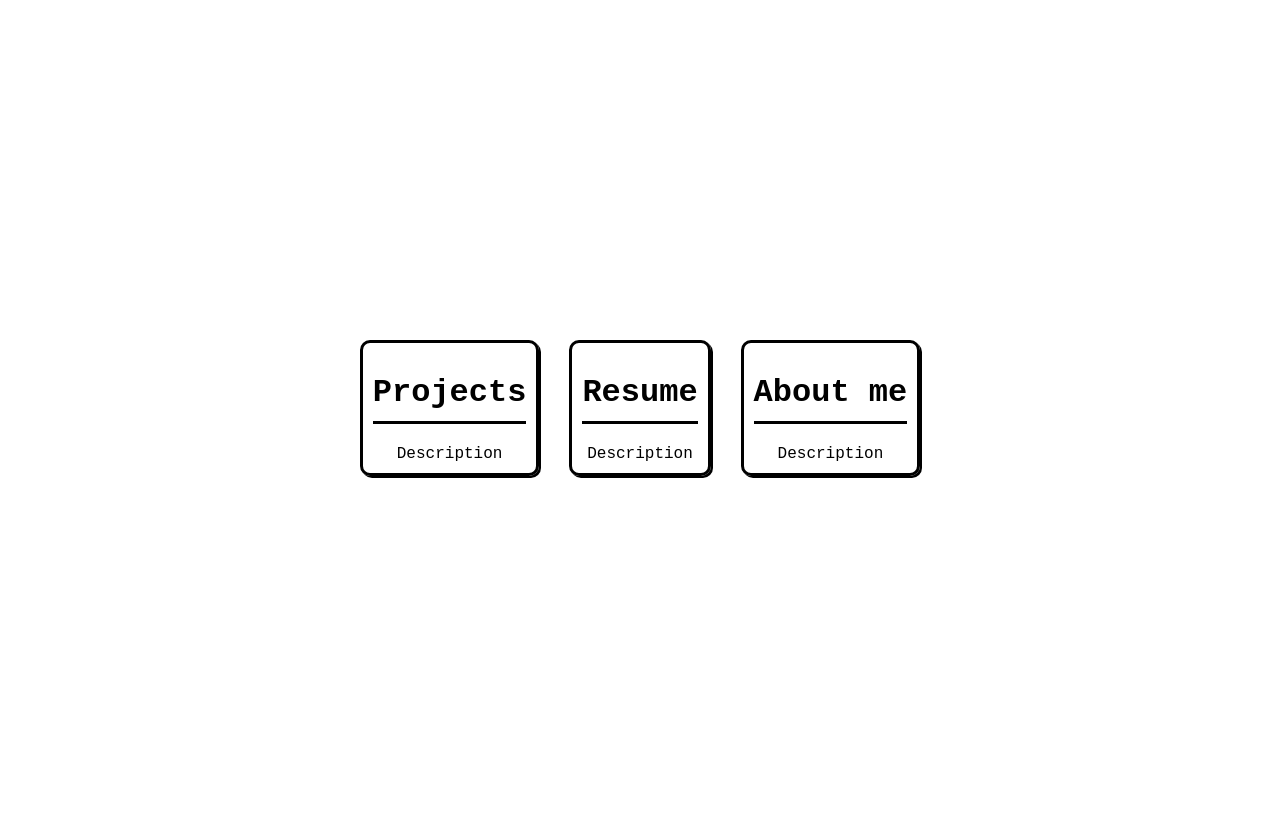
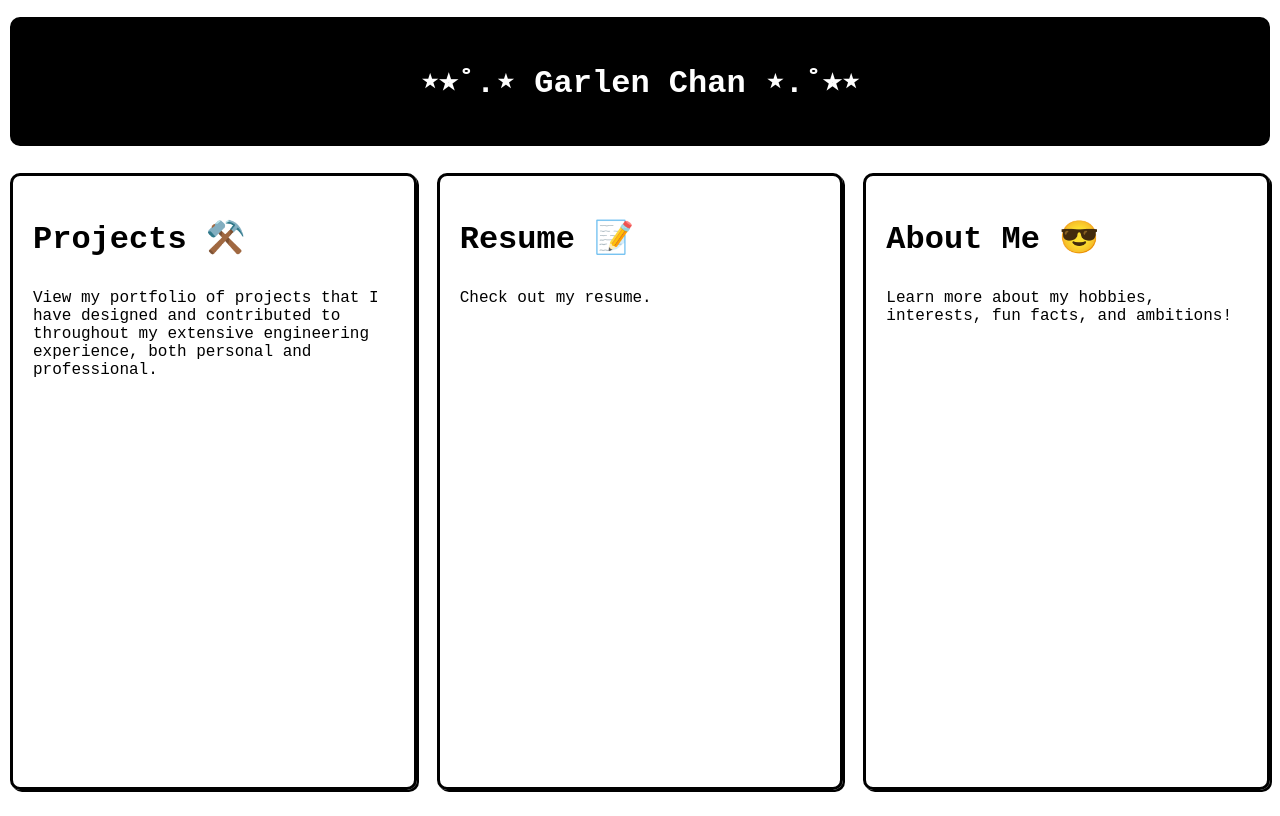
Before and after one commit to gachan2090/len.katsu, a React (Vite) app: page / in a window 1280 px wide. Built offline with nearby package versions, Linux system fonts and the light colour scheme.

Commit message:
completed general formatting

```diff
--- a/src/App.jsx
+++ b/src/App.jsx
@@ -9,9 +9,13 @@ import emuLogoSVG from "./assets/emu-logo.svg"
 import { motion } from "framer-motion";
 import { Link } from "react-router-dom";
 
-let header1 = "Projects";
-let header2 = "Resume";
-let header3 = "About me";
+const header1 = "Projects ⚒️";
+const header2 = "Resume 📝";
+const header3 = "About Me 😎";
+
+const text1 = "View my portfolio of projects that I have designed and contributed to throughout my extensive engineering experience, both personal and professional."
+const text2 = "Check out my resume."
+const text3 = "Learn more about my hobbies, interests, fun facts, and ambitions!"
 
 function Card(props){
   return (
@@ -19,12 +23,12 @@ function Card(props){
     <h1 className="cardHeader">
       {props.headers}
     </h1>
-    <section className="cardDesc">
-      <p1>Description</p1>
-    </section>
-  </div>)
+    <p className="cardDescription">
+      {props.text}
+    </p>
+  </div>
+  )
 }
-
 
 function App(){
   useEffect(() => {
@@ -35,10 +39,17 @@ function App(){
 
     return (
     <>
-    <div className="cardWrap">
-      <Card headers={header1}/>
-      <Card headers={header2}/>
-      <Card headers={header3}/>
+    <div className="siteStructure">
+      <div className="headerWrap">
+        <h1 className="title">
+          ⋆⭒˚.⋆ Garlen Chan ⋆.˚⭒⋆
+        </h1>
+      </div>
+      <div className="cardWrap">
+        <Card headers={header1} text={text1}/>
+        <Card headers={header2} text={text2}/>
+        <Card headers={header3} text={text3}/>
+      </div>
     </div>
     </>
   );
--- a/src/index.css
+++ b/src/index.css
@@ -1,28 +1,86 @@
-.cardWrap {
+html {
+  margin: 0;
+  padding: 0;
+  height: 100vh;
+}
+
+body {
+  margin: 0;
+  padding: 0;
+  min-height: 100%;
+}
+
+.title {
+  font-family: 'Courier New', Courier, monospace;
+  color: white;
+  /* border-bottom: solid; */
+  /* padding-bottom: 10px; */
+}
+
+.siteStructure { /*parent container*/
+  display: grid;
+  justify-content: center;
+  align-items: center;
+  margin: 0;
+  grid-template-columns: 1fr 1fr;
+  height: 100vh;
+}
+
+.headerWrap { /*header section*/
+  grid-column: span 3;
+  grid-row: span 1;
+  padding: 10px;
+  justify-items: center;
+  align-items: center;
+  text-align: center;
+
+  border-radius: 10px;
+  border-width: 2px;
+  border: solid #000;
+  padding: 20px;
+  box-shadow: 2px 2px white;
+  box-sizing: border-box;
+  margin: 10px;
+  background-color: black;
+  /* height: 100%; */
+  /* grid-row: span 3; */
+  /* flex-wrap: wrap; */
+  /* border: 1px solid black; */
+}
+
+.cardWrap { /*cards container*/
   display: flex;
   flex-direction: row;
-  gap: 30px;
-  justify-content: center;
-  align-items: center;
-  text-align: center;
-  min-height: 100vh;
+  gap: 0px;
+  grid-column: span 3;
+  grid-row: span 25;
+  /* border: 1px solid black;  */
+  /* padding: 5px; */
+  height: 100%
 }
 
-.cardHeader {
+.cardHeader { /*card header formatting*/
   font-family: 'Courier New', Courier, monospace;
-  border-bottom: solid;
+  /* border-bottom: solid; */
   padding-bottom: 10px;
 }
 
-.cardDesc {
+.cardDescription { /*card description formatting*/
   font-family: 'Courier New', Courier, monospace;
-
+  padding-bottom: 10px;
 }
 
-.Card {
+.Card { /*card formatting*/
   border-radius: 10px;
   border-width: 2px;
   border: solid #000;
-  padding: 10px;
+  padding: 20px;
   box-shadow: 2px 2px;
+  box-sizing: border-box;
+  width: 100%;
+  margin: 10px;
 }
+
+.Card:hover { /*card animation*/
+  box-shadow: 5px 5px rgba(0, 0, 0);
+}
```
